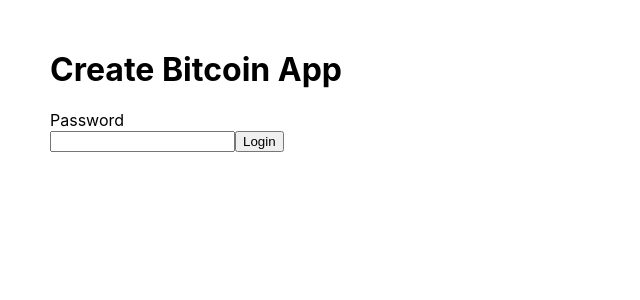
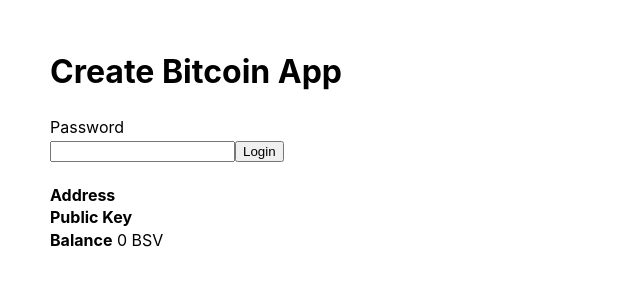
Before and after one commit to bitcoin-computer/fungible-token, a React (Create React App) app: page / in a window 1280 px wide. Shown: the top 300 px of the page, without its empty margins (0-640 px from the left). Built offline with nearby package versions, Linux system fonts and the light colour scheme.

Commit message:
added bitcoin wallet

```diff
--- a/package.json
+++ b/package.json
@@ -6,6 +6,7 @@
     "@testing-library/jest-dom": "^4.2.4",
     "@testing-library/react": "^9.3.2",
     "@testing-library/user-event": "^7.1.2",
+    "bitcoin-computer": "^0.3.2-beta",
     "react": "^16.13.1",
     "react-dom": "^16.13.1",
     "react-scripts": "3.4.3"
--- a/src/App.js
+++ b/src/App.js
@@ -1,12 +1,31 @@
 import React, { useState, useEffect } from 'react'
+import Computer from 'bitcoin-computer'
 import './App.css'
 import Login from './Login.js'
+import Wallet from './Wallet.js'
+
+const KEY_NAME = 'create_bitcoin_app_key'
+
 
 function App() {
+  const [computer, setComputer] = useState(null)
+  const [refresh, setRefresh] = useState(0)
+
+  useEffect(() => {
+    const password = window.localStorage.getItem(KEY_NAME)
+    if (password !== null)
+      setComputer(new Computer({ chain: 'BSV', network: 'testnet', seed: password }))
+    else
+      setComputer(null)
+
+    setTimeout(() => setRefresh(refresh + 1), 5000)
+  }, [refresh])
+
   return (
     <div className="App">
       <h1>Create Bitcoin App</h1>
-      <Login></Login>
+      <Login></Login><br />
+      <Wallet computer={computer}></Wallet>
     </div>
   )
 }
--- a/src/Login.js
+++ b/src/Login.js
@@ -1,4 +1,5 @@
 import React, { useState, useEffect } from 'react'
+const KEY_NAME = 'create_bitcoin_app_key'
 
 function Login({}) {
   const [password, setPassword] = useState('')
@@ -6,23 +7,23 @@
   const [loggedIn, setLoggedIn] = useState(false)
 
   useEffect(() => {
-    setLoggedIn(window.localStorage.getItem('cba_key') !== null)
-  }, [refresh])
+    const password = window.localStorage.getItem(KEY_NAME)
+    setLoggedIn(password !== null)
 
-  useEffect(() => {
     setTimeout(() => setRefresh(refresh + 1), 5000)
   }, [refresh])
 
   const login = (e) => {
     e.preventDefault()
-    window.localStorage.setItem('cba_key', password)
-    console.log('logging in with pdw', password)
+    window.localStorage.setItem(KEY_NAME, password)
   }
 
   return loggedIn
-    ? <button onClick={() => window.localStorage.removeItem('cba_key')}>
-        Logout
-      </button>
+    ? <div>
+        <button onClick={() => window.localStorage.removeItem(KEY_NAME)}>
+          Logout
+        </button><br />
+      </div>
     : <form onSubmit={login}>
         Password
         <br />
--- /dev/null
+++ b/src/Wallet.js
@@ -0,0 +1,26 @@
+import React, { useState, useEffect } from 'react'
+
+function Wallet({ computer }) {
+  const [balance, setBalance] = useState(0)
+  const [refresh, setRefresh] = useState(0)
+
+  useEffect(() => {
+    const getBalance = async () => {
+      if(computer) {
+        setBalance(await computer.db.wallet.getBalance())
+      }
+      setTimeout(() => setRefresh(refresh + 1), 5000)
+    }
+    getBalance()
+  }, [refresh])
+
+  return (
+    <div>
+      <b>Address</b> {computer ? computer.db.wallet.getAddress().toString() : ''}<br />
+      <b>Public Key</b> {computer ? computer.db.wallet.getPublicKey().toString() : ''}<br />
+      <b>Balance</b> {balance/1e8} BSV
+    </div>
+  )
+}
+
+export default Wallet
--- a/src/index.css
+++ b/src/index.css
@@ -5,6 +5,7 @@
     sans-serif;
   -webkit-font-smoothing: antialiased;
   -moz-osx-font-smoothing: grayscale;
+  line-height: 1.4;
 }
 
 code {
```
Also changed, not shown: 1 other file (tests, documents, lock files or other folders).
